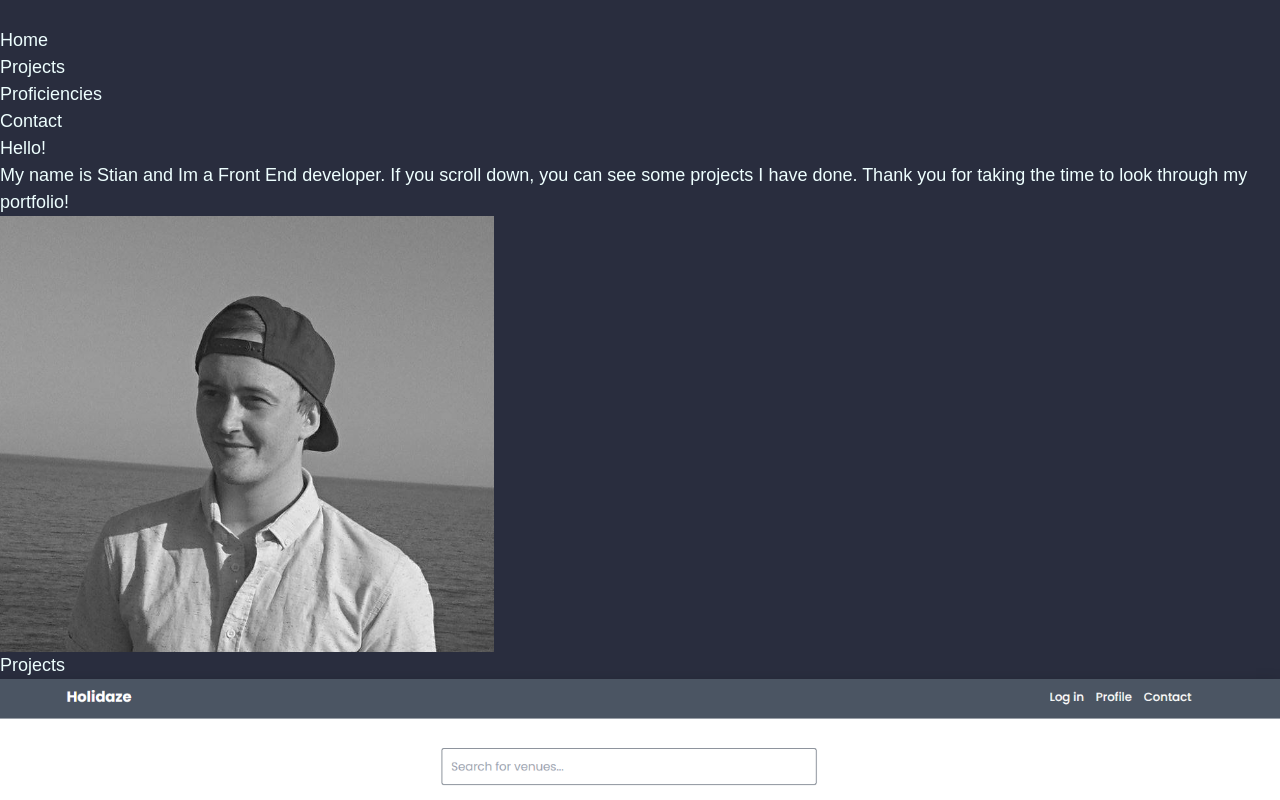
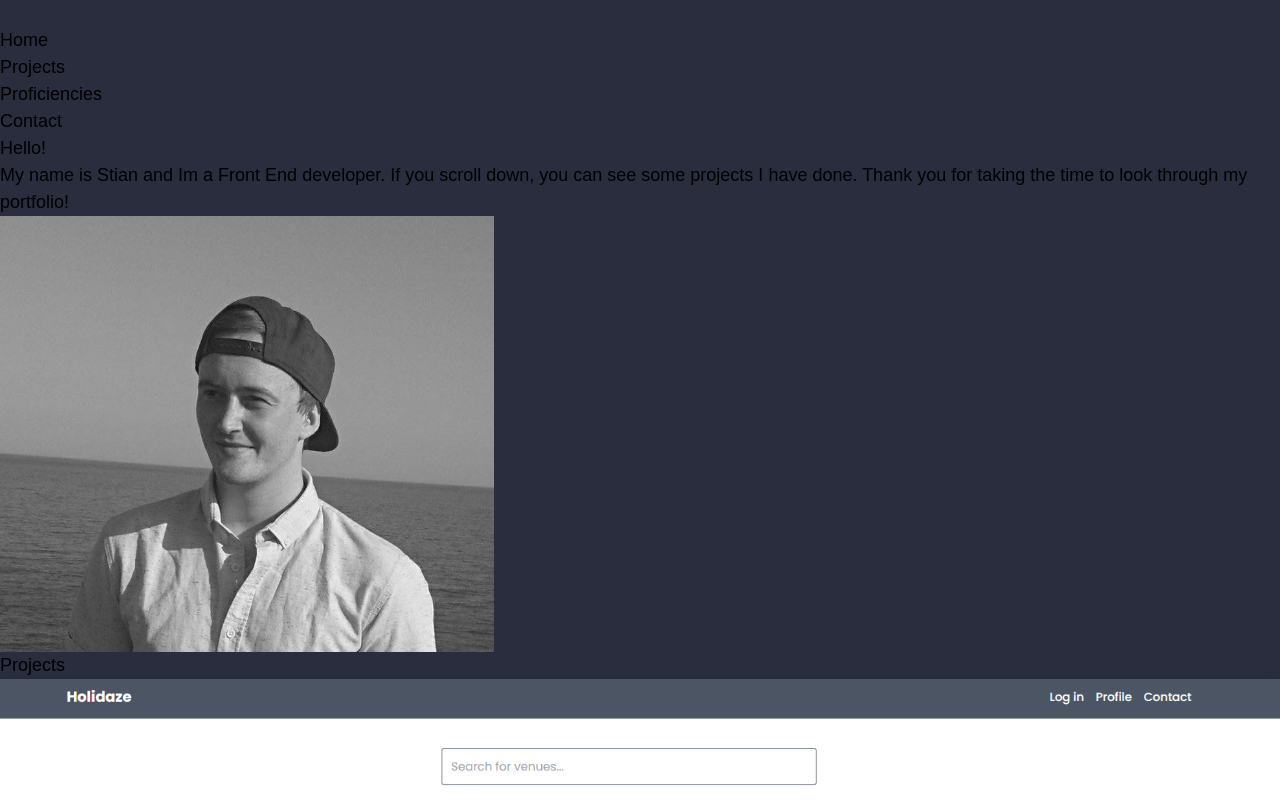
Before and after one commit to FadeCap/FadeCap-Portfolio, a React (Vite) app: page / in a window 1280 px wide. Shown: the top 800 px of the page. Built offline with nearby package versions, Linux system fonts and the light colour scheme.

Commit message:
Set up CSS variables for the main CSS file

```diff
--- a/src/components/ContactSection/index.css
+++ /dev/null
@@ -1,3 +0,0 @@
-#contact {
-    background-color:
-}
--- a/src/components/ContactSection/index.jsx
+++ b/src/components/ContactSection/index.jsx
@@ -1,16 +1,14 @@
-import "./index.css";
-
 const ContactSection = () => {
   return (
-    <section id="contact" className="contact-section rounded-lg p-5 shadow-md mb-4 max-w-lg mx-auto">
+    <section
+      id="contact"
+      className="contact-section rounded-lg p-5 shadow-md mb-4 max-w-lg mx-auto"
+    >
       <h2 className="text-2xl font-bold text-center mb-4">Contact Me</h2>
       <ul className="contact-list space-y-2">
         <li>
           <strong>Email:</strong>
-          <a
-            href="mailto:stian94lb@gmail.com"
-            className="text-gray-400 hover:text-white"
-          >
+          <a href="mailto:stian94lb@gmail.com" className="contact-link">
             {" "}
             stian94lb@gmail.com
           </a>
@@ -21,7 +19,7 @@ const ContactSection = () => {
             href="https://github.com/FadeCap"
             target="_blank"
             rel="noopener noreferrer"
-            className="text-gray-400 hover:text-white"
+            className="contact-link"
           >
             {" "}
             FadeCap
@@ -33,7 +31,7 @@ const ContactSection = () => {
             href="https://www.linkedin.com/in/stian-busengdal/"
             target="_blank"
             rel="noopener noreferrer"
-            className="text-gray-400 hover:text-white"
+            className="contact-link"
           >
             {" "}
             stian-busengdal
--- a/src/components/Projects/index.css
+++ /dev/null
@@ -1,4 +0,0 @@
-#project-container {
-    background-color: #32374D;
-    box-shadow: 0 8px 16px rgba(0, 0, 0, 0.4);
-}
--- a/src/components/Projects/index.jsx
+++ b/src/components/Projects/index.jsx
@@ -1,5 +1,3 @@
-import "./index.css";
-
 const ProjectCard = ({ title, description, githubLink, liveLink, images }) => {
   return (
     <div
--- a/src/index.css
+++ b/src/index.css
@@ -2,47 +2,69 @@
 @tailwind components;
 @tailwind utilities;
 
-
-
-
-
 #root {
-
-/*
+  /*
   CSS VARIABLES - Palenight-inspired "Catcuppin" Palette (I drink coffee btw)
 */
 
---main-bg-color: #292D3E;
---primary-text-color: #EEFFFF;
---secondary-text: #C3B4C1;
---card-background: #32374D;
---accent-buttons: #F78C6C;
---links-highligths: #FFCB6B;
---borders-outlines: #1F2233;
---detail-icons: #C792EA;
+  /* Base Backgrounds */
+  --bg-main: #292d3e; /* Twilight Mocha */
+  --bg-card: #3b4252; /* Elevated Cocoa Slate */
 
+  /* Text Colors */
+  --text-primary: #eeffff; /* Creamy Vanilla */
+  --text-secondary: #c8c5d1; /* Gentle Mist Gray */
+  --text-muted: #9a96aa; /* For optional soft notes */
 
-  font-family: Poppins, sans-serif;
+  /* Link & Accent Colors */
+  --link-default: #ffcb6b; /* Golden Brew */
+  --link-hover: #de775e; /* Cinnamon Coral */
+  --accent-button: #d89a66; /* Cozy Caramel */
+  --accent-focus: #c792ea; /* Warm Mauve */
+
+  /* Border & Line Colors */
+  --border-color: #1f2233; /* Shadow Roast */
+  --divider-color: rgba(255, 255, 255, 0.07); /* Subtle divider lines */
+
+  /* Shadows & Effects */
+  --card-shadow: 0 6px 12px rgba(0, 0, 0, 0.3);
+  --hover-glow: 0 0 6px rgba(222, 119, 94, 0.5);
+
+  /* Font */
+  --font-poppins: Poppins, sans-serif;
+
+  font-family: var(--font-poppins);
   font-size: 18px;
-  background-color: var(--main-bg-color);
+  background-color: var(--bg-main);
   color: var(--primary-text-color);
 }
 
-
 #hamburger-container {
-  background-color: var(--card-background);
+  background-color: var(--bg-card);
+  box-shadow: var(--card-shadow);
 }
 
-#hamburger-links {
-
-}
-
-#hamburger-links:hover {
+#hamburger-links:hover,
+#hamburger-links:focus {
   background-color: var(--links-highligths);
-  text-decoration: none;
-  text-shadow: 0 0 5px rgba(247, 140, 108, 0.4);
+  color: var(--text-primary);
+  text-shadow: 0 0 6px rgba(222, 119, 94, 0.5);
+  outline: 2px solid var(--links-highligths);
+  outline-offset: 2px;
 }
 
 #contact {
-  color: var(--primary-text-color)
+  color: var(--primary-text-color);
+  background-color: var(--bg-card);
 }
+
+.contact-link:hover,
+.contact-link:focus {
+  color: var(--link-hover);
+  text-shadow: 0 0 6px rgba(222, 119, 94, 0.5);
+}
+
+#project-container {
+  background-color: var(--bg-card);
+  box-shadow: var(--card-shadow);
+}
```
